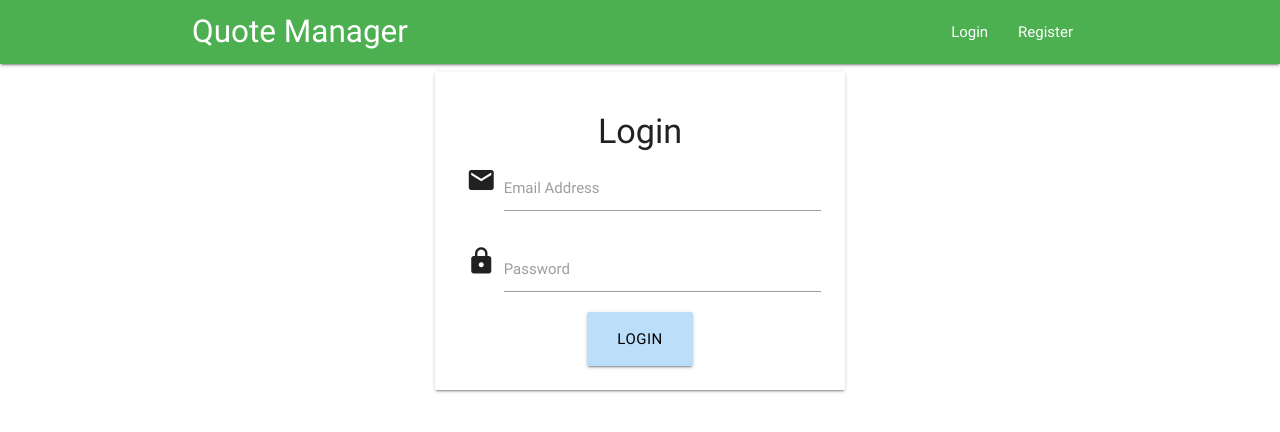
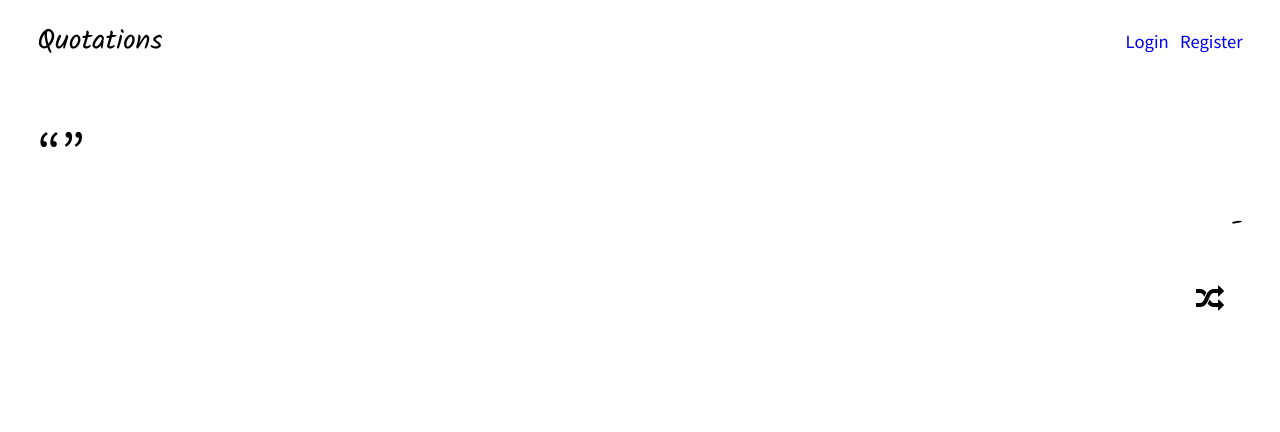
Before and after one commit to mullaney/quotation-manager, a Vue app: page / in a window 1280 px wide. Before the commit this address led to /#/login. Shown: the top 432 px of the page. Built offline with nearby package versions, Linux system fonts and the light colour scheme; no server answers; the database is empty.

Commit message:
new home page

```diff
--- a/index.html
+++ b/index.html
@@ -3,19 +3,11 @@
   <head>
     <meta charset="utf-8">
     <meta name="viewport" content="width=device-width,initial-scale=1.0">
-    <link rel="stylesheet" href="https://cdnjs.cloudflare.com/ajax/libs/materialize/0.100.2/css/materialize.min.css">
     <link href="https://maxcdn.bootstrapcdn.com/font-awesome/4.7.0/css/font-awesome.min.css" rel="stylesheet" integrity="sha384-wvfXpqpZZVQGK6TAh5PVlGOfQNHSoD2xbE+QkPxCAFlNEevoEH3Sl0sibVcOQVnN" crossorigin="anonymous">
-    <link href="https://fonts.googleapis.com/icon?family=Material+Icons" rel="stylesheet">
+    <link href="https://fonts.googleapis.com/css?family=Kalam|Source+Sans+Pro" rel="stylesheet">
     <title>Quote Manager using VueJS and Firestore</title>
   </head>
   <body>
     <div id="app"></div>
-    <!-- built files will be auto injected -->
-    <script
-      src="http://code.jquery.com/jquery-3.3.1.min.js"
-      integrity="sha256-FgpCb/KJQlLNfOu91ta32o/NMZxltwRo8QtmkMRdAu8="
-      crossorigin="anonymous">
-    </script>
-    <script src="https://cdnjs.cloudflare.com/ajax/libs/materialize/0.100.2/js/materialize.min.js"></script>
   </body>
 </html>
--- a/src/App.vue
+++ b/src/App.vue
@@ -18,4 +18,13 @@ export default {
 </script>
 
 <style>
+* {
+  font-family: 'Source Sans Pro', sans-serif;
+  box-sizing: border-box;
+  margin: 0;
+  font-size: 14pt;
+}
+a {
+  text-decoration: none;
+}
 </style>
--- /dev/null
+++ b/src/components/Home.vue
@@ -0,0 +1,76 @@
+<template>
+  <div id="home">
+    <div id="hero-quote">
+      <div id="hero-saying">
+        “{{randomQuote.saying}}”
+      </div>
+      <div id="hero-author">
+        {{randomQuote.author}}
+      </div>
+    </div>
+    <div id="new-random"><i alt="Get new random quote" class="fa fa-random" v-on:click="reload" ></i></div>
+  </div>
+</template>
+
+<script>
+import db from './FirebaseInit.js'
+export default {
+  name: 'home',
+  data () {
+    return {
+      quotes: [],
+      randomQuote: {}
+    }
+  },
+  created () {
+    db.collection('Quotes').get().then(querySnapshot => {
+      querySnapshot.forEach(doc => {
+        const data = {
+          'id': doc.id,
+          'saying': doc.data().saying,
+          'author': doc.data().author
+        }
+        this.quotes.push(data)
+      })
+      this.randomQuote = this.quotes.length ? this.quotes[Math.floor(Math.random() * this.quotes.length)] : {}
+    })
+  },
+  methods: {
+    reload () {
+      this.randomQuote = this.quotes.length ? this.quotes[Math.floor(Math.random() * this.quotes.length)] : {}
+    }
+  }
+}
+</script>
+
+<style scoped>
+  div#hero-quote {
+    margin: 2rem;
+  }
+  div#hero-saying {
+    font-size: 3rem;
+    line-height: 3.4rem;
+  }
+
+  div#hero-author {
+    margin-top: 1rem;
+    font-family: 'Kalam', cursive;
+    text-align: right;
+    font-size: 1.4rem;
+  }
+
+  div#hero-author::before {
+    content: '-';
+  }
+
+  #new-random {
+    margin: 0 3rem;
+    font-size: 1.5rem;
+    text-align: right;
+  }
+
+  #new-random > i:hover {
+    cursor: pointer;
+    color: lightblue;
+  }
+</style>
--- a/src/components/Navbar.vue
+++ b/src/components/Navbar.vue
@@ -1,16 +1,12 @@
 <template>
-  <nav>
-    <div class="nav-wrapper green">
-      <div class="container">
-        <router-link to="/" class="brand-logo">Quote Manager</router-link>
-        <ul class="right">
-          <li v-if="isLoggedIn"><router-link to="/">Home</router-link></li>
-          <li v-if="!isLoggedIn"><router-link to="/login">Login</router-link></li>
-          <li v-if="!isLoggedIn"><router-link to="/register">Register</router-link></li>
-          <li v-if="isLoggedIn"><button v-on:click="logout">Logout</button></li>
-        </ul>
-      </div>
-    </div>
+  <nav id="navbar">
+    <router-link to="/" id="nav-logo">Quotations</router-link>
+    <ul>
+      <li v-if="isLoggedIn"><router-link to="/">Home</router-link></li>
+      <li v-if="!isLoggedIn"><router-link to="/login">Login</router-link></li>
+      <li v-if="!isLoggedIn"><router-link to="/register">Register</router-link></li>
+      <li v-if="isLoggedIn"><span v-on:click="logout">Logout</span></li>
+    </ul>
   </nav>
 </template>
 
@@ -43,9 +39,29 @@ export default {
 }
 </script>
 
-<style>
-  li > button {
-    background-color: green;
-    color: white;
+<style scoped>
+  #nav-logo {
+    font-family: 'Kalam', cursive;
+    font-size: 1.5rem;
+    color: black;
+  }
+
+  #navbar, #navbar > ul {
+    display: flex;
+    list-style: none;
+  }
+
+  #navbar {
+    justify-content: space-between;
+    align-items: center;
+    padding: 1rem 2rem;
+  }
+
+  li {
+    margin-left: 0.6rem;
+  }
+
+  a:hover, li:hover, #nav-logo:hover {
+    color: lightblue;
   }
 </style>
--- a/src/router/index.js
+++ b/src/router/index.js
@@ -6,6 +6,7 @@ import NewQuote from '@/components/NewQuote'
 import EditQuote from '@/components/EditQuote'
 import Login from '@/components/Login'
 import Register from '@/components/Register'
+import Home from '@/components/Home'
 import firebase from 'firebase'
 
 Vue.use(Router)
@@ -13,6 +14,11 @@ Vue.use(Router)
 let router = new Router({
   routes: [{
     path: '/',
+    name: 'home',
+    component: Home
+  },
+  {
+    path: '/dashboard',
     name: 'dashboard',
     component: Dashboard,
     meta: {
@@ -76,7 +82,7 @@ router.beforeEach((to, from, next) => {
   } else if (to.matched.some(record => record.meta.requiresGuest)) {
     if (firebase.auth().currentUser) {
       next({
-        path: '/',
+        path: '/dashboard',
         query: {
           redirect: to.fullPath
         }
```
